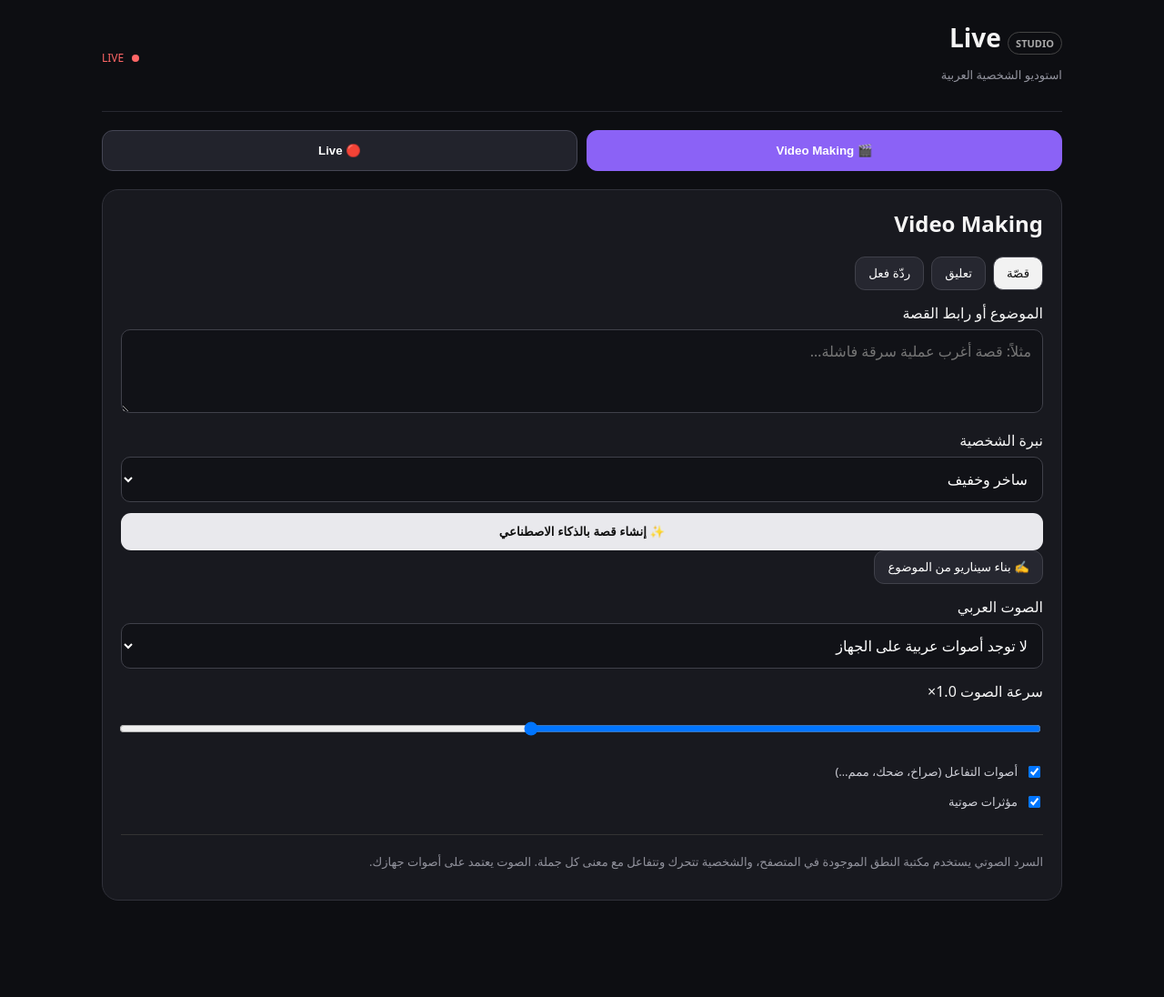
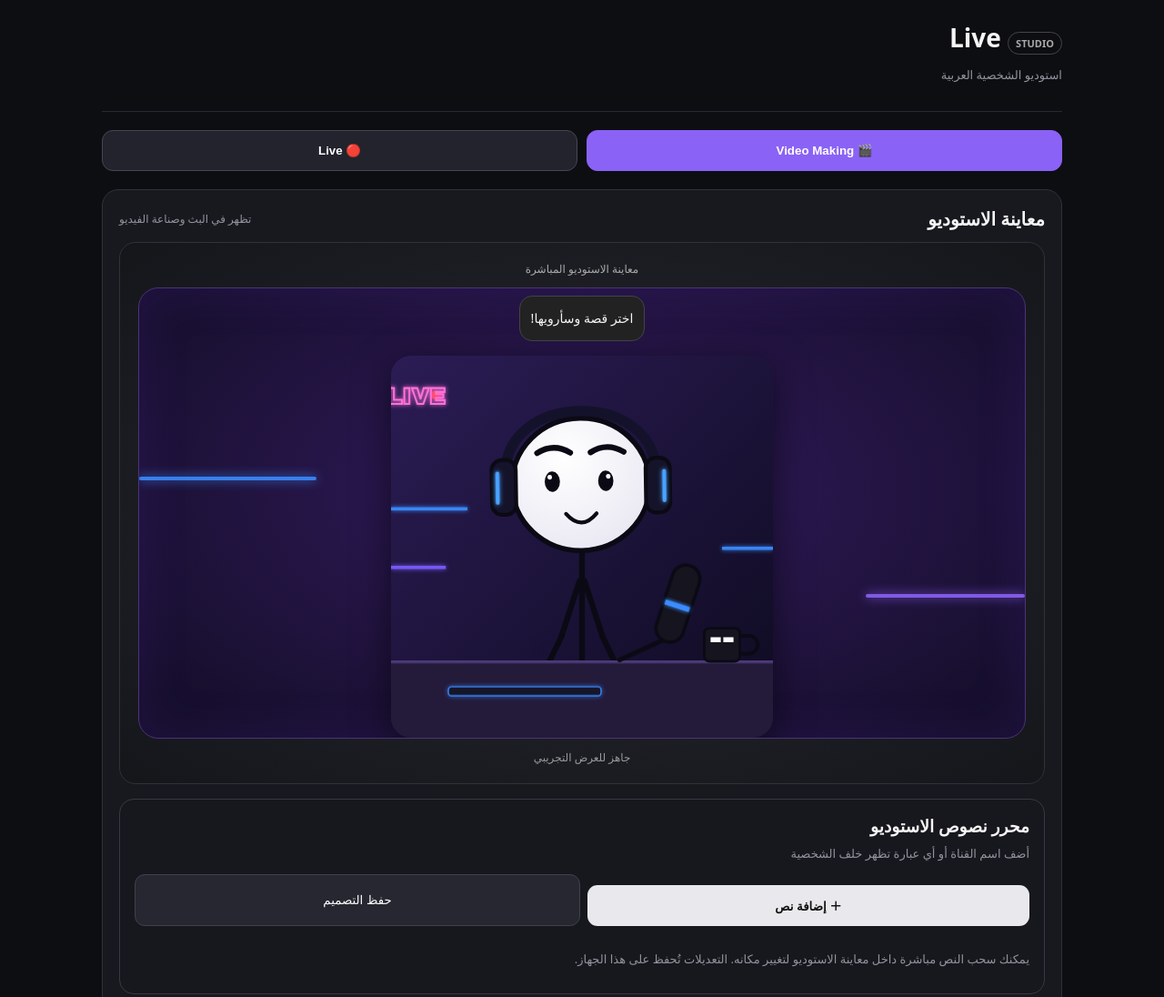
Before and after one commit to urd1397-coder/Live, a plain HTML site: page frontend/index.html in a window 1280 px wide. Shown: the top 1096 px of the page at 91% size. Before the commit the page ends 1030 px from the top, so only its background shows below. Drawn offline with Linux system fonts and the light colour scheme; no server answers.

Commit message:
Keep studio preview shared across Live and Video Making

```diff
--- a/frontend/index.html
+++ b/frontend/index.html
@@ -1,8 +1,47 @@
 <!doctype html>
-<html lang="ar" dir="rtl"><head><meta charset="utf-8"><meta name="viewport" content="width=device-width,initial-scale=1"><title>Live Studio</title><link rel="stylesheet" href="/style.css?v=studio-text-editor-20261126"></head>
+<html lang="ar" dir="rtl"><head><meta charset="utf-8"><meta name="viewport" content="width=device-width,initial-scale=1"><title>Live Studio</title><link rel="stylesheet" href="/style.css?v=shared-studio-editor-20261126"></head>
 <body><main class="studio">
-<header class="head"><div><h1>Live <span class="pill">STUDIO</span></h1><p>استوديو الشخصية العربية</p></div><span class="live"><i></i> LIVE</span></header>
+<header class="head"><div><h1>Live <span class="pill">STUDIO</span></h1><p>استوديو الشخصية العربية</p></div></header>
 <nav class="app-tabs"><button class="app-tab active" data-panel="videoPanel">🎬 Video Making</button><button class="app-tab" data-panel="livePanel">🔴 Live</button></nav>
+
+<section class="shared-studio" aria-label="معاينة الاستوديو المشتركة">
+  <div class="shared-studio-title"><h2>معاينة الاستوديو</h2><span>تظهر في البث وصناعة الفيديو</span></div>
+      <div class="preview live-preview">
+        <div class="previewhead">معاينة الاستوديو المباشرة</div>
+        <div class="studio-canvas" id="studioCanvas">
+          <div class="brand-layer" id="brandLayer" aria-label="نصوص الاستوديو"></div>
+          <div class="character" id="character"><div class="bubble" id="bubble">اختر قصة وسأرويها!</div></div>
+        </div>
+        <div class="status" id="status">جاهز</div>
+      </div>
+
+      <section class="text-editor" aria-label="محرر نصوص الاستوديو">
+        <div class="text-editor-head"><h3>محرر نصوص الاستوديو</h3><span class="hint">أضف اسم القناة أو أي عبارة تظهر خلف الشخصية</span></div>
+        <div class="text-editor-actions">
+          <button id="addStudioText" type="button" class="primary">＋ إضافة نص</button>
+          <button id="saveStudioText" type="button">حفظ التصميم</button>
+        </div>
+        <div id="studioTextList" class="studio-text-list"></div>
+        <div id="studioTextControls" class="studio-text-controls" hidden>
+          <label for="studioTextValue">النص المحدد</label>
+          <input id="studioTextValue" maxlength="48" placeholder="مثلاً: SLINGO LIVE">
+          <div class="studio-control-grid">
+            <div><label for="studioTextColor">اللون</label><input id="studioTextColor" type="color" value="#ff5bd8"></div>
+            <div><label for="studioTextSize">حجم الخط <output id="studioTextSizeLabel">28</output>px</label><input id="studioTextSize" type="range" min="12" max="64" value="28"></div>
+            <div><label for="studioTextX">الموقع الأفقي</label><input id="studioTextX" type="range" min="0" max="100" value="8"></div>
+            <div><label for="studioTextY">الموقع العمودي</label><input id="studioTextY" type="range" min="0" max="100" value="8"></div>
+          </div>
+          <label for="studioTextFont">نوع الخط</label>
+          <select id="studioTextFont"><option value="system-ui">افتراضي</option><option value="Arial, sans-serif">Arial</option><option value="Tahoma, sans-serif">Tahoma</option><option value="Georgia, serif">Georgia</option><option value="monospace">Monospace</option></select>
+          <label class="glow-option"><input id="studioTextGlow" type="checkbox" checked> تأثير توهج Neon</label>
+          <button id="removeStudioText" type="button" class="stop">حذف النص المحدد</button>
+        </div>
+        <p class="hint">يمكنك سحب النص مباشرة داخل معاينة الاستوديو لتغيير مكانه. التعديلات تُحفظ على هذا الجهاز.</p>
+      </section>
+
+
+</section>
+
 
 <section class="workspace">
   <div class="side">
@@ -37,39 +76,6 @@
 
     <section id="livePanel" class="app-panel panel" hidden>
       <h2>Live Studio</h2>
-      <div class="preview live-preview">
-        <div class="previewhead">معاينة الاستوديو المباشرة</div>
-        <div class="studio-canvas" id="studioCanvas">
-          <div class="brand-layer" id="brandLayer" aria-label="نصوص الاستوديو"></div>
-          <div class="character" id="character"><div class="bubble" id="bubble">اختر قصة وسأرويها!</div></div>
-        </div>
-        <div class="status" id="status">جاهز</div>
-      </div>
-
-      <section class="text-editor" aria-label="محرر نصوص الاستوديو">
-        <div class="text-editor-head"><h3>محرر نصوص الاستوديو</h3><span class="hint">أضف اسم القناة أو أي عبارة تظهر خلف الشخصية</span></div>
-        <div class="text-editor-actions">
-          <button id="addStudioText" type="button" class="primary">＋ إضافة نص</button>
-          <button id="saveStudioText" type="button">حفظ التصميم</button>
-        </div>
-        <div id="studioTextList" class="studio-text-list"></div>
-        <div id="studioTextControls" class="studio-text-controls" hidden>
-          <label for="studioTextValue">النص المحدد</label>
-          <input id="studioTextValue" maxlength="48" placeholder="مثلاً: SLINGO LIVE">
-          <div class="studio-control-grid">
-            <div><label for="studioTextColor">اللون</label><input id="studioTextColor" type="color" value="#ff5bd8"></div>
-            <div><label for="studioTextSize">حجم الخط <output id="studioTextSizeLabel">28</output>px</label><input id="studioTextSize" type="range" min="12" max="64" value="28"></div>
-            <div><label for="studioTextX">الموقع الأفقي</label><input id="studioTextX" type="range" min="0" max="100" value="8"></div>
-            <div><label for="studioTextY">الموقع العمودي</label><input id="studioTextY" type="range" min="0" max="100" value="8"></div>
-          </div>
-          <label for="studioTextFont">نوع الخط</label>
-          <select id="studioTextFont"><option value="system-ui">افتراضي</option><option value="Arial, sans-serif">Arial</option><option value="Tahoma, sans-serif">Tahoma</option><option value="Georgia, serif">Georgia</option><option value="monospace">Monospace</option></select>
-          <label class="glow-option"><input id="studioTextGlow" type="checkbox" checked> تأثير توهج Neon</label>
-          <button id="removeStudioText" type="button" class="stop">حذف النص المحدد</button>
-        </div>
-        <p class="hint">يمكنك سحب النص مباشرة داخل معاينة الاستوديو لتغيير مكانه. التعديلات تُحفظ على هذا الجهاز.</p>
-      </section>
-
       <h3>Live — تجربة ردود التعليقات</h3>
       <p class="hint">هذا القسم تجريبي حتى يتم ربط بث مباشر فعلي. الشخصية تقرأ التعليق وتتفاعل وترد بصوتها.</p>
       <div id="modes" class="modes"></div>
@@ -79,4 +85,4 @@
 
   </div>
 </section>
-</main><script src="/rig.js?v=live-character-20261126"></script><script src="/app.js?v=studio-text-editor-20261126"></script></body></html>
+</main><script src="/rig.js?v=live-character-20261126"></script><script src="/app.js?v=shared-studio-editor-20261126"></script></body></html>
--- a/frontend/style.css
+++ b/frontend/style.css
@@ -48,7 +48,7 @@
 .feedback{margin:12px 0;padding:12px;border:1px solid #454052;border-radius:12px;background:#211d2c}.feedback>div{display:flex;gap:8px;flex-wrap:wrap}.feedback small{display:block;color:#aaa;margin-top:8px}.feedback button{flex:1}.feedback button:disabled{opacity:.6;cursor:wait}
 
 
-/* ===== Live-only studio stage and editable channel text overlays ===== */
+/* ===== Shared studio stage and editable channel text overlays ===== */
 .workspace{display:block}
 .side{min-width:0}
 .app-panel[hidden]{display:none!important}
@@ -76,3 +76,13 @@
 .glow-option{display:flex!important;align-items:center;gap:8px}
 .glow-option input{width:auto}
 @media(max-width:600px){.studio-canvas{min-height:330px}.studio-control-grid{grid-template-columns:1fr}.text-editor-actions{flex-direction:column}}
+
+/* Shared stage stays visible in both Video Making and Live; LIVE is not a fixed backdrop label. */
+.shared-studio{margin:18px 0;background:#18191f;border:1px solid #30313a;border-radius:18px;padding:18px}
+.shared-studio-title{display:flex;align-items:center;justify-content:space-between;gap:10px;margin-bottom:12px}
+.shared-studio-title h2{margin:0;font-size:20px}
+.shared-studio-title span{font-size:12px;color:#92939d}
+.shared-studio .live-preview{min-height:0;margin:0}
+.shared-studio .studio-canvas{min-height:430px}
+.shared-studio .text-editor{margin-top:16px}
+@media(max-width:600px){.shared-studio{padding:12px}.shared-studio .studio-canvas{min-height:340px}.shared-studio-title{align-items:flex-start;flex-direction:column}}
```
